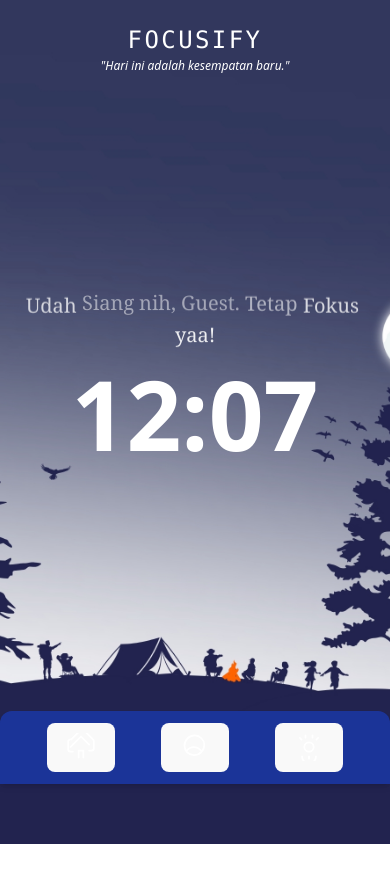
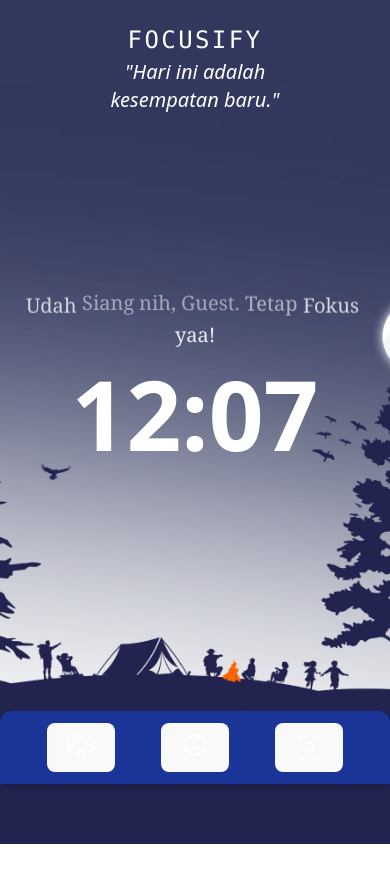
Before and after one commit to bgsprayogi/webfocusify, a React (Vite) app: page /realtime in a window 390 px wide. Shown: the top 882 px of the page. Built offline with nearby package versions, Linux system fonts and the light colour scheme.

Commit message:
fix:responsive navbar

```diff
--- a/src/pages/RealTime.jsx
+++ b/src/pages/RealTime.jsx
@@ -66,7 +66,7 @@
             </div>
 
             {/* Quote Random */}
-            <div className="absolute top-[58px] left-1/2 -translate-x-1/2 text-white text-xs italic text-center max-w-[200px] md:top-6 md:left-auto md:right-0 md:text-2xl md:text-right md:max-w-xs">
+            <div className="absolute top-[58px] left-1/2 -translate-x-1/2 text-white text-xl italic text-center max-w-[200px] md:top-6 md:left-auto md:right-0 md:text-2xl md:text-right md:max-w-xs">
                 "{quote}"
             </div>
 
```
